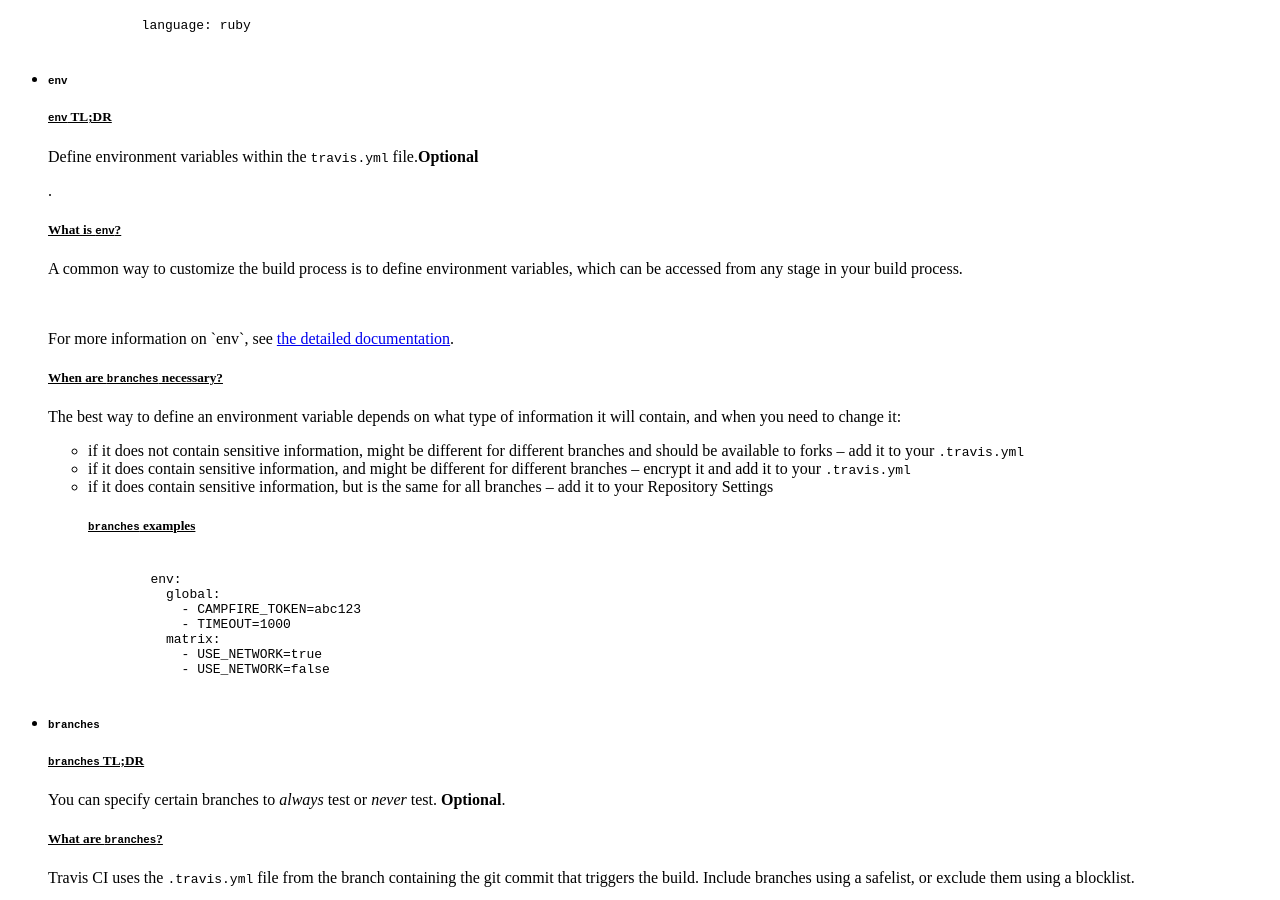
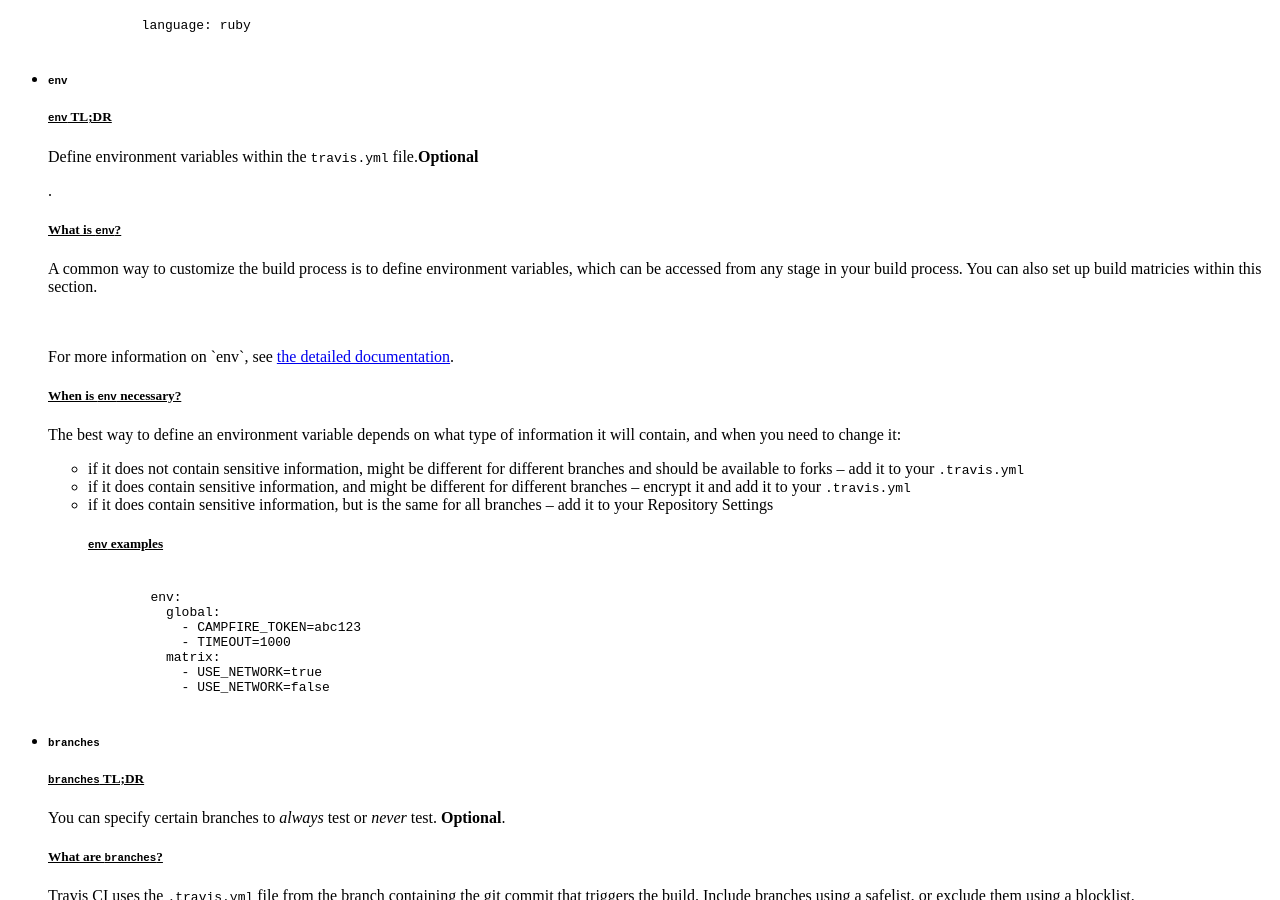
Before and after one commit to brianamarie/test-jekyll, a Jekyll site: the page built from index.html, in a window 1280 px wide and 900 px high, scrolled down 1134 px. Built offline with Jekyll 4.4.1, drawn with Linux system fonts in a browser that asks for light colours; nearby versions of some CDN libraries; a script that is not in the unit is left out.

Commit message:
add matrix info to env section

```diff
--- a/_includes/env.html
+++ b/_includes/env.html
@@ -6,16 +6,16 @@
     <h5 style="text-decoration: underline"><code>env</code> TL;DR</h5>
       <p>Define environment variables within the <code>travis.yml</code> file.<strong>Optional</strong></p>.
     <h5 style="text-decoration: underline">What is <code>env</code>?</h5>
-      <p>A common way to customize the build process is to define environment variables, which can be accessed from any stage in your build process.</p>
+      <p>A common way to customize the build process is to define environment variables, which can be accessed from any stage in your build process. You can also set up build matricies within this section.</p>
       <br><br>
       For more information on `env`, see <a href="https://docs.travis-ci.com/user/environment-variables/">the detailed documentation</a>.
-    <h5 style="text-decoration: underline">When are <code>branches</code> necessary?</h5>
+    <h5 style="text-decoration: underline">When is <code>env</code> necessary?</h5>
       <p>The best way to define an environment variable depends on what type of information it will contain, and when you need to change it:</p>
         <ul>
           <li>if it does not contain sensitive information, might be different for different branches and should be available to forks – add it to your <code>.travis.yml</code></li>
           <li>if it does contain sensitive information, and might be different for different branches – encrypt it and add it to your <code>.travis.yml</code></li>
           <li>if it does contain sensitive information, but is the same for all branches – add it to your Repository Settings</p></li>
-    <h5 style="text-decoration: underline"><code>branches</code> examples</h5>
+    <h5 style="text-decoration: underline"><code>env</code> examples</h5>
       <pre><code>
         env:
           global:
```
